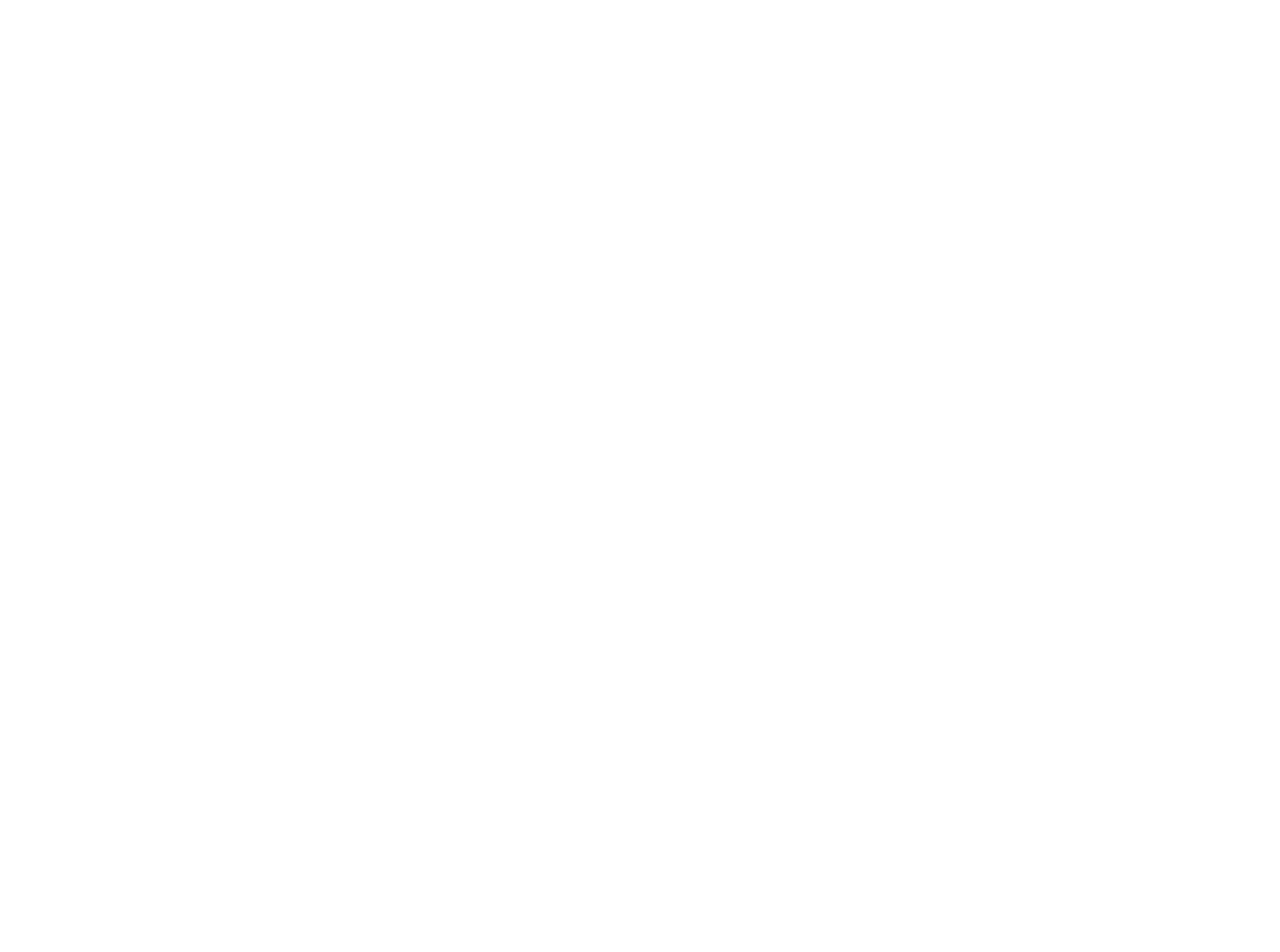
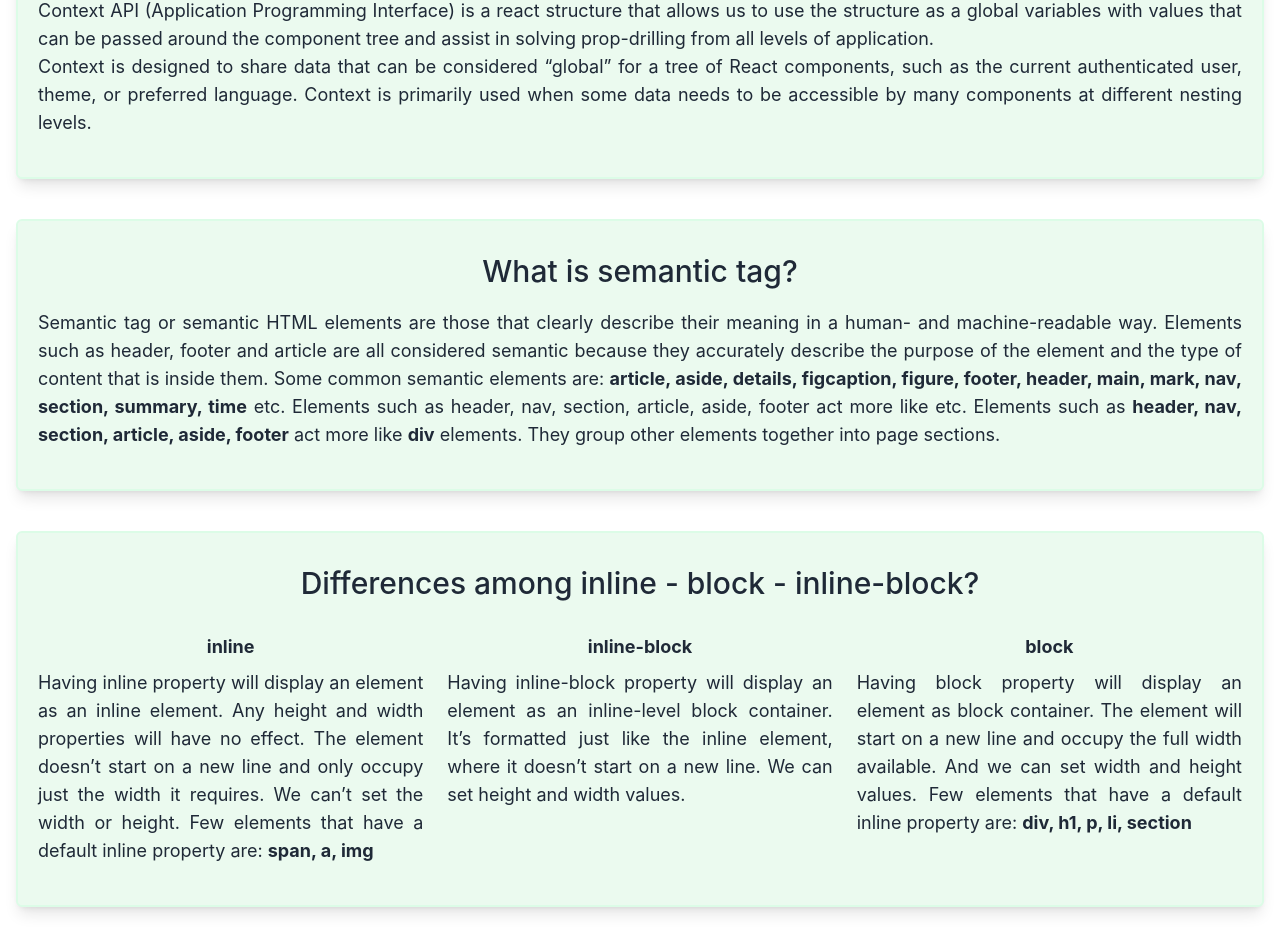
Before and after one commit to devnoman01/review-hub, a React (Create React App) app: page /blogs in a window 1280 px wide. Shown: the part 323-1275 px from the top of the page. Before the commit the page ends 800 px from the top, so only its background shows below. Built offline with nearby package versions, Linux system fonts and the light colour scheme.

Commit message:
blog part complete

```diff
--- a/public/data.json
+++ b/public/data.json
@@ -29,7 +29,7 @@
        "investment":500000,
        "sell":529,
        "production":1000,
-       "revenue":40405
+       "revenue":50405
     },
     {
        "id":5,
@@ -37,7 +37,7 @@
        "investment":600000,
        "sell":601,
        "production":800,
-       "revenue":50900
+       "revenue":90900
     },
     {
        "id":6,
@@ -45,6 +45,6 @@
        "investment":700000,
        "sell":670,
        "production":1000,
-       "revenue":61000
+       "revenue":151000
     }
  ]
--- a/src/components/About/About.js
+++ b/src/components/About/About.js
@@ -2,10 +2,13 @@ import React from "react";
 
 const About = () => {
   return (
-    <div>
-      <h1 className="text-6xl my-5">About Review Hub</h1>
-      <p className="text-3xl">
-        React application based open to all user review platform.
+    <div className="container mx-auto p-4">
+      <h1 className="text-5xl font-medium my-10">
+        Welcome to <span className="text-[#00cba9]">Review Hub</span>
+      </h1>
+      <p className="text-xl mx-auto w-3/4">
+        Review Hub is one of the best gadget review platform in the world
+        allowing users to share their user experience and personal opinions.
       </p>
     </div>
   );
--- a/src/components/Blogs/Blogs.js
+++ b/src/components/Blogs/Blogs.js
@@ -2,8 +2,90 @@ import React from "react";
 
 const Blogs = () => {
   return (
-    <div>
-      <h1 className="my-8 text-4xl font-bold text-center">Blogs</h1>
+    <div className="container mx-auto p-4">
+      <h1 className="my-10 text-5xl font-medium text-center">Popular Blogs</h1>
+      <div className="text-gray-800">
+        <article className="p-5 my-10 mx-auto bg-[#EBFAEF] border-2 border-green-100 rounded-md shadow-lg">
+          <h2 className="mt-3 text-3xl font-medium">
+            What is Context API? Purpose of Context API?
+          </h2>
+          <p className="text-justify text-lg font-normal my-5">
+            Context API (Application Programming Interface) is a react structure
+            that allows us to use the structure as a global variables with
+            values that can be passed around the component tree and assist in
+            solving prop-drilling from all levels of application.
+            <br />
+            Context is designed to share data that can be considered “global”
+            for a tree of React components, such as the current authenticated
+            user, theme, or preferred language. Context is primarily used when
+            some data needs to be accessible by many components at different
+            nesting levels.
+          </p>
+        </article>
+        <article className="p-5 my-10 mx-auto bg-[#EBFAEF] border-2 border-green-100 rounded-md shadow-lg">
+          <h2 className="mt-3 text-3xl font-medium">What is semantic tag?</h2>
+          <p className="text-justify text-lg font-normal my-5">
+            Semantic tag or semantic HTML elements are those that clearly
+            describe their meaning in a human- and machine-readable way.
+            Elements such as header, footer and article are all considered
+            semantic because they accurately describe the purpose of the element
+            and the type of content that is inside them. Some common semantic
+            elements are:{" "}
+            <b>
+              article, aside, details, figcaption, figure, footer, header, main,
+              mark, nav, section, summary, time
+            </b>{" "}
+            etc. Elements such as header, nav, section, article, aside, footer
+            act more like etc. Elements such as{" "}
+            <b>header, nav, section, article, aside, footer</b> act more like{" "}
+            <b>div</b> elements. They group other elements together into page
+            sections.
+          </p>
+        </article>
+        <article className="p-5 my-10 mx-auto bg-[#EBFAEF] border-2 border-green-100 rounded-md shadow-lg">
+          <h2 className="mt-3 mb-6 text-3xl font-medium">
+            Differences among inline - block - inline-block?
+          </h2>
+          <div className="text-justify text-lg font-normal my-5 grid grid-cols-3 gap-6">
+            <div>
+              <p className="text-center my-2">
+                <b>inline</b>
+              </p>
+              <p>
+                Having inline property will display an element as an inline
+                element. Any height and width properties will have no effect.
+                The element doesn’t start on a new line and only occupy just the
+                width it requires. We can’t set the width or height. Few
+                elements that have a default inline property are:{" "}
+                <b>span, a, img</b>
+              </p>
+            </div>
+            <div>
+              <p className="text-center my-2">
+                <b>inline-block</b>
+              </p>
+              <p>
+                Having inline-block property will display an element as an
+                inline-level block container. It’s formatted just like the
+                inline element, where it doesn’t start on a new line. We can set
+                height and width values.
+              </p>
+            </div>
+            <div>
+              <p className="text-center my-2">
+                <b>block</b>
+              </p>
+              <p>
+                Having block property will display an element as block
+                container. The element will start on a new line and occupy the
+                full width available. And we can set width and height values.
+                Few elements that have a default inline property are:{" "}
+                <b>div, h1, p, li, section</b>
+              </p>
+            </div>
+          </div>
+        </article>
+      </div>
     </div>
   );
 };
--- a/src/components/Charts/StackedAreaCharts.js
+++ b/src/components/Charts/StackedAreaCharts.js
@@ -19,19 +19,20 @@ const StackedAreaCharts = ({ data }) => {
         <YAxis />
         <Tooltip />
         <Legend />
+
         <Area
           type="monotone"
-          dataKey="sell"
+          dataKey="revenue"
+          stackId="1"
+          stroke="#ffc658"
+          fill="#ffc658"
+        />
+        <Area
+          type="monotone"
+          dataKey="investment"
           stackId="1"
           stroke="#82ca9d"
           fill="#82ca9d"
-        />
-        <Area
-          type="monotone"
-          dataKey="production"
-          stackId="1"
-          stroke="#8884d8"
-          fill="#8884d8"
         />
       </AreaChart>
     </div>
--- a/src/components/Charts/StackedBarCharts.js
+++ b/src/components/Charts/StackedBarCharts.js
@@ -19,8 +19,8 @@ const StackedBarCharts = ({ data }) => {
         <YAxis />
         <Tooltip />
         <Legend />
-        <Bar dataKey="production" stackId="a" fill="#82ca9d" />
-        <Bar dataKey="sell" stackId="a" fill="#8884d8" />
+        <Bar dataKey="investment" stackId="a" fill="#82ca9d" />
+        <Bar dataKey="revenue" stackId="a" fill="#8884d8" />
       </BarChart>
     </div>
   );
--- a/src/components/Dashboard/Dashboard.js
+++ b/src/components/Dashboard/Dashboard.js
@@ -11,7 +11,7 @@ const Dashboard = () => {
 
   return (
     <div className="container mx-auto p-4">
-      <h1 className="my-8 text-4xl font-bold text-center">Dashboard</h1>
+      <h1 className="my-8 text-5xl font-medium text-center">Dashboard</h1>
       <div className="my-10 grid grid-cols-2 gap-6 justify-center">
         <LineCharts key={data.id} data={data}></LineCharts>
         <StackedAreaCharts key={data.id} data={data}></StackedAreaCharts>
--- a/src/components/Header/Header.css
+++ b/src/components/Header/Header.css
@@ -3,3 +3,7 @@
     /* border-bottom: 1px solid darkgray; */
     z-index: 999;
 }
+
+.logo{
+    cursor: pointer;
+}
--- a/src/components/Home/Home.css
+++ b/src/components/Home/Home.css
@@ -4,10 +4,10 @@
 
 @media (prefers-reduced-motion: no-preference) {
     .banner-img {
-      animation: App-logo-spin infinite 5s linear;
+      animation: Banner-image-spin infinite 5s linear;
     }
 }
-@keyframes App-logo-spin {
+@keyframes Banner-image-spin {
     0% {
       transform: rotate(0deg);
     }
--- a/src/components/Home/Home.js
+++ b/src/components/Home/Home.js
@@ -21,7 +21,7 @@ const Home = () => {
       <div className="my-10 p-4 grid grid-cols-1 md:grid-cols-2 justify-evenly align-middle">
         <div className="px-5 my-auto text-left">
           <h1 className="text-6xl font-bold text-left">
-            Edifier Wireless{" "}
+            Stylish Wireless{" "}
             <span className="text-[#00cba9]">Bluetooth Headphone</span>
           </h1>
           <p className="text-xl mx-auto my-5 font-medium">
--- a/src/components/NotFound/NotFound.js
+++ b/src/components/NotFound/NotFound.js
@@ -3,8 +3,8 @@ import React from "react";
 const NotFound = () => {
   return (
     <div className="mt-48">
-      <h1 className="text-9xl font-medium">404</h1>
-      <h1 className="text-8xl">Page Not Found</h1>
+      <h1 className="text-9xl font-medium text-red-600 mb-5">404</h1>
+      <h1 className="text-5xl">Page Not Found</h1>
     </div>
   );
 };
--- a/src/components/Reviews/Reviews.js
+++ b/src/components/Reviews/Reviews.js
@@ -1,4 +1,4 @@
-import React, { useState, useEffect } from "react";
+import React from "react";
 import useReviews from "../../hooks/useReviews";
 import Card from "../Card/Card";
 
@@ -7,8 +7,8 @@ const Reviews = () => {
   const [reviews, setreviews] = useReviews();
 
   return (
-    <div className="container mx-auto py-8 p-4">
-      <h1 className="mb-10 text-4xl font-bold text-center">
+    <div className="container mx-auto py-10 p-4">
+      <h1 className="mb-10 text-5xl font-medium text-center">
         All Reviews from Users
       </h1>
       <div className="grid grid-cols-3 gap-6">
```
Also changed, not shown: src/components/Header/Header.js (+9 -2 lines).
